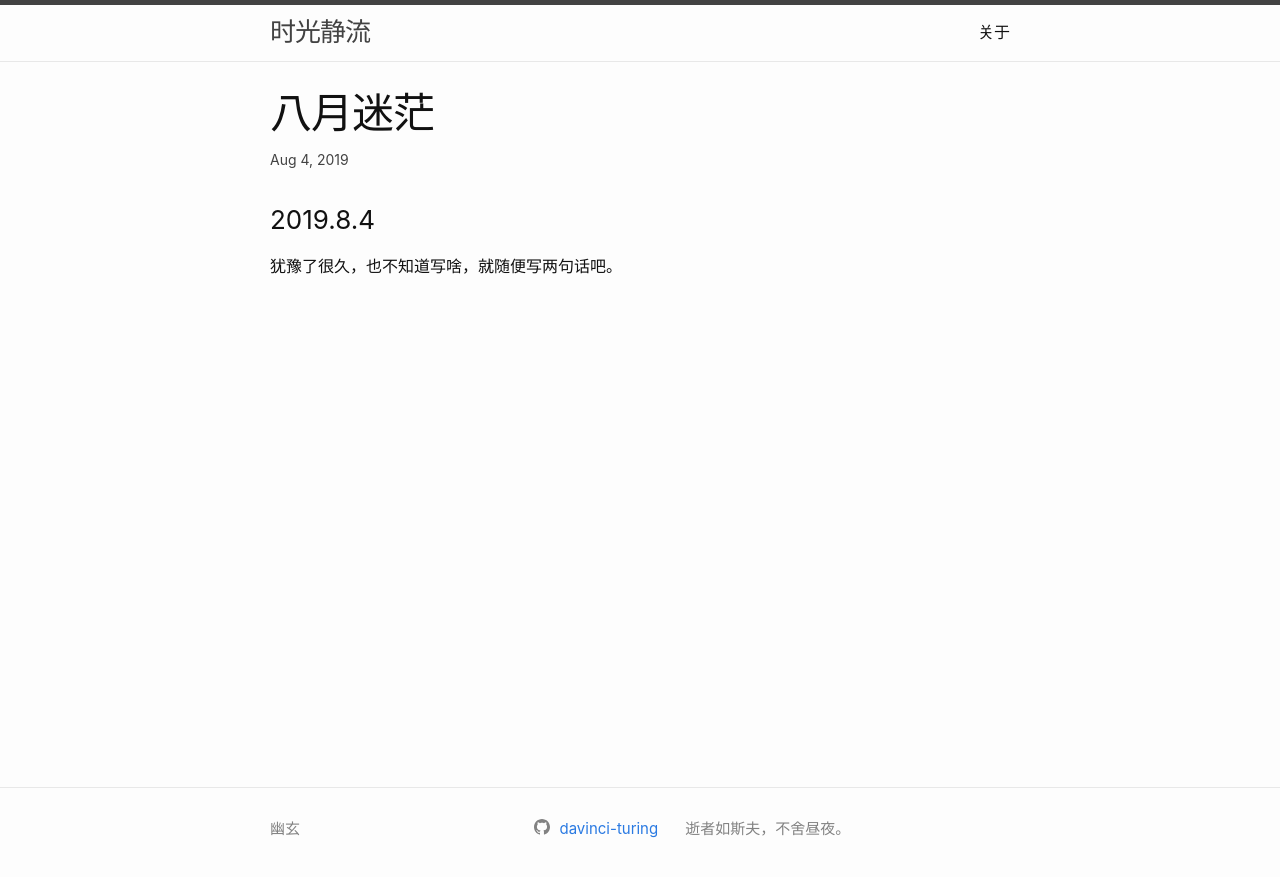
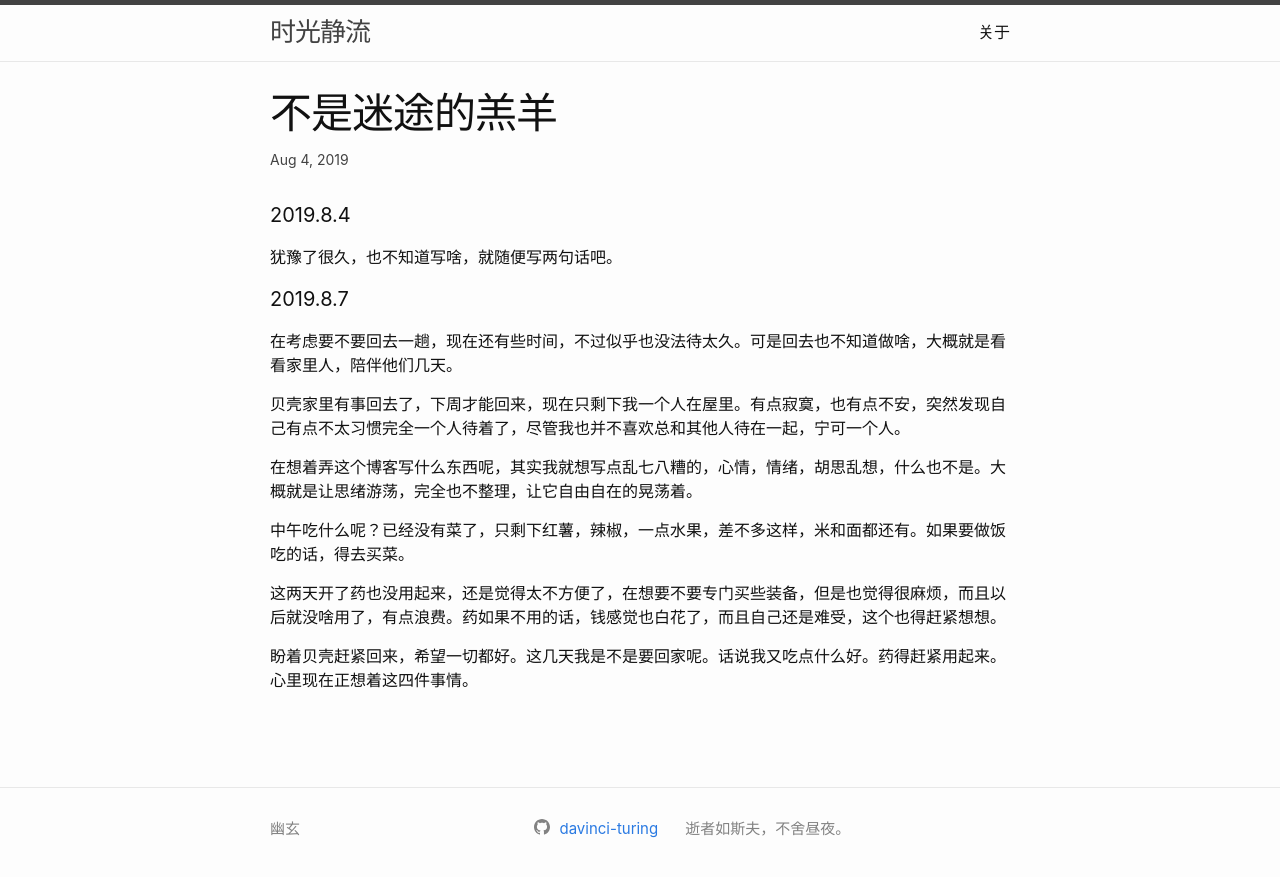
Before and after one commit to davinci-turing/davinci-turing.github.io, a Jekyll site: the page built from _posts/2019-08-04-no-idea-what-to-write.markdown, in a window 1280 px wide. Shown: the top 877 px of the page. Built offline with Jekyll 4.4.1, drawn with Linux system fonts in a browser that asks for light colours.

Commit message:
Add some text 2019.8.7. Modify layout style.

```diff
--- a/_posts/2019-08-03-the-end.markdown
+++ b/_posts/2019-08-03-the-end.markdown
@@ -2,8 +2,8 @@
 layout: post
 title:  "结束"
 date:   2019-08-03 23:11:00 +0800
-date_update: 2019-08-03 23:11:00 +0800
-categories: 日记
+date_update: 2019-08-07 12:36:00 +0800
+categories: 流水账
 ---
 
 要想有新的开始，首先要旧的结束。
--- a/_posts/2019-08-04-no-idea-what-to-write.markdown
+++ b/_posts/2019-08-04-no-idea-what-to-write.markdown
@@ -1,12 +1,26 @@
 ---
 layout: post
-title:  "八月迷茫"
+title:  "不是迷途的羔羊"
 date:   2019-08-04 21:30:00 +0800
-date_update: 2019-08-04
-categories: 日记
+date_update: 2019-08-07 00:00:00 +0800
+categories: 流水账
 tags: [心情,随想,记录]
 ---
 
-### 2019.8.4
+#### 2019.8.4
 
 犹豫了很久，也不知道写啥，就随便写两句话吧。
+
+#### 2019.8.7
+
+在考虑要不要回去一趟，现在还有些时间，不过似乎也没法待太久。可是回去也不知道做啥，大概就是看看家里人，陪伴他们几天。
+
+贝壳家里有事回去了，下周才能回来，现在只剩下我一个人在屋里。有点寂寞，也有点不安，突然发现自己有点不太习惯完全一个人待着了，尽管我也并不喜欢总和其他人待在一起，宁可一个人。
+
+在想着弄这个博客写什么东西呢，其实我就想写点乱七八糟的，心情，情绪，胡思乱想，什么也不是。大概就是让思绪游荡，完全也不整理，让它自由自在的晃荡着。
+
+中午吃什么呢？已经没有菜了，只剩下红薯，辣椒，一点水果，差不多这样，米和面都还有。如果要做饭吃的话，得去买菜。
+
+这两天开了药也没用起来，还是觉得太不方便了，在想要不要专门买些装备，但是也觉得很麻烦，而且以后就没啥用了，有点浪费。药如果不用的话，钱感觉也白花了，而且自己还是难受，这个也得赶紧想想。
+
+盼着贝壳赶紧回来，希望一切都好。这几天我是不是要回家呢。话说我又吃点什么好。药得赶紧用起来。心里现在正想着这四件事情。
--- a/_sass/minima/_layout.scss
+++ b/_sass/minima/_layout.scss
@@ -193,7 +193,8 @@
   list-style: none;
 
   > li {
-    margin-bottom: $spacing-unit;
+    margin-bottom: -webkit-calc(#{$spacing-unit} / 2);
+    margin-bottom:         calc(#{$spacing-unit} / 2);
   }
 }
 
@@ -209,7 +210,7 @@
 
 .post-link {
   display: block;
-  @include relative-font-size(1.5);
+  @include relative-font-size(1.2);
 }
 
 
```
